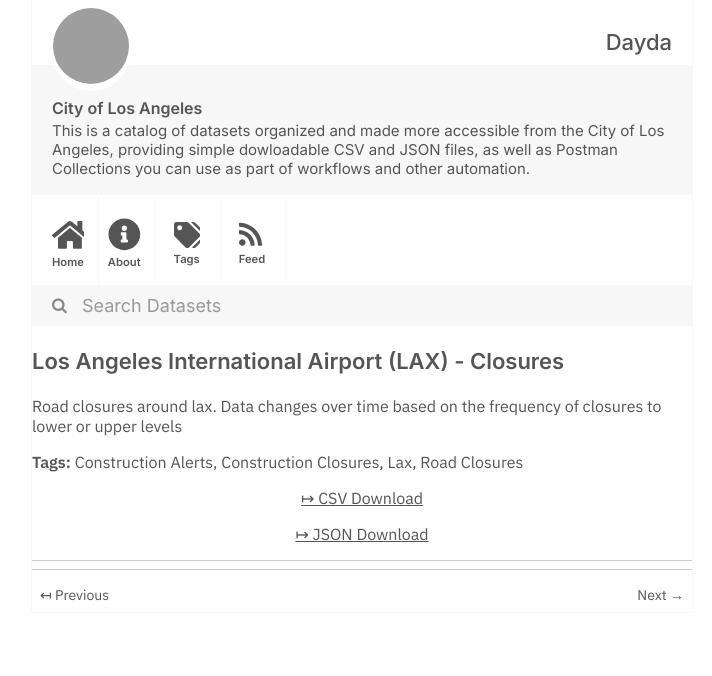
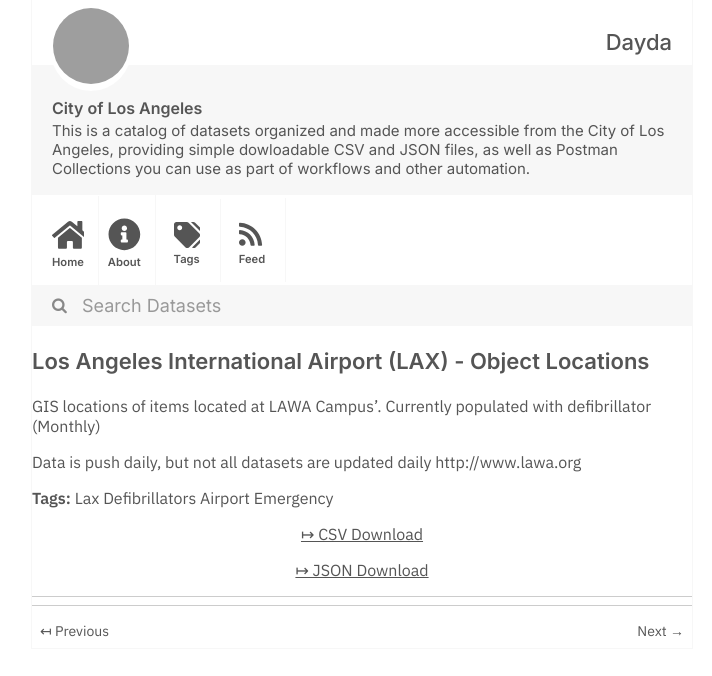
Before and after one commit to dayda-entities/city-of-los-angeles, a Jekyll site: the page built from _posts/2020-11-10-los-angeles-international-airp.md, in a window 1280 px wide, cut to the strip 0-676 px from the top of the page. Shown: the whole strip, without its empty margins (278-990 px from the left). Built offline with Jekyll 4.4.1, drawn with Linux system fonts in a browser that asks for light colours; grey boxes are pictures that could not be loaded.

Commit message:
Publish Data

```diff
--- a/_posts/2020-11-10-los-angeles-international-airp.md
+++ b/_posts/2020-11-10-los-angeles-international-airp.md
@@ -1,19 +1,20 @@
 ---
-title: Los Angeles International Airport (LAX) - Closures
-created: '2020-11-10T17:52:07.354121'
-modified: '2020-12-02T15:55:04.114410'
+title: Los Angeles International Airport (LAX) - Object Locations
+created: '2020-11-10T17:52:32.708462'
+modified: '2020-12-02T15:57:19.301587'
 state: active
 type: dataset
 tags:
-  - Construction Alerts
-  - Construction Closures
-  - Lax
-  - Road Closures
+  - Lax Defibrillators Airport Emergency
 groups:
   - Local Government
-csv_url: 'https://data.lacity.org/api/views/63kx-necw/rows.csv?accessType=DOWNLOAD'
-json_url: 'https://data.lacity.org/api/views/63kx-necw/rows.json?accessType=DOWNLOAD'
+csv_url: 'https://data.lacity.org/api/views/r8xf-vixa/rows.csv?accessType=DOWNLOAD'
+json_url: 'https://data.lacity.org/api/views/r8xf-vixa/rows.json?accessType=DOWNLOAD'
 layout: post
 
 ---
-Road closures around lax. Data changes over time based on the frequency of closures to lower or upper levels
+GIS locations of items located at LAWA Campus'.
+Currently populated with defibrillator (Monthly)
+
+Data is push daily, but not all datasets are updated daily
+http://www.lawa.org
```
